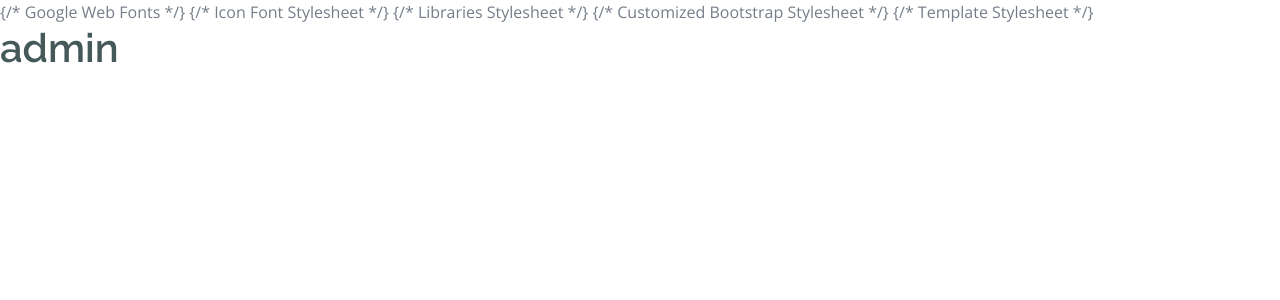
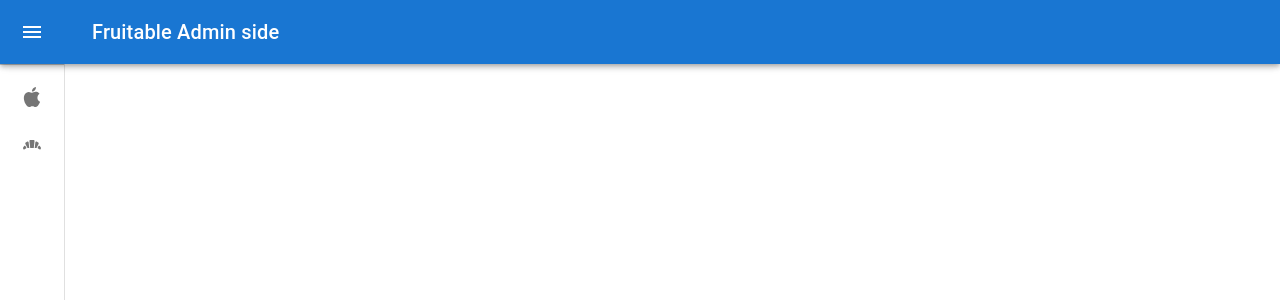
Before and after one commit to DivyeshBhakhar021/fruitables, a React (Create React App) app: page /admin in a window 1280 px wide. Shown: the top 300 px of the page. Built offline with nearby package versions, Linux system fonts and the light colour scheme.

Commit message:
19-3-24-admin side

```diff
--- a/package.json
+++ b/package.json
@@ -6,6 +6,7 @@
     "@emotion/react": "^11.11.4",
     "@emotion/styled": "^11.11.0",
     "@fontsource/roboto": "^5.0.12",
+    "@mui/icons-material": "^5.15.13",
     "@mui/material": "^5.15.13",
     "@mui/styled-engine-sc": "^6.0.0-alpha.17",
     "@mui/x-data-grid": "^6.19.6",
--- a/src/App.js
+++ b/src/App.js
@@ -13,7 +13,6 @@ function App() {
         <Route element={<PrivateRoutes />}>
           <Route exect path='/admin/*' element={<AdminRoutes />} />
         </Route>
-
       </Routes>
     </>
   );
--- a/src/admin/component/Product/Product.js
+++ b/src/admin/component/Fruits/Fruits.js
@@ -8,7 +8,7 @@ import DialogContent from '@mui/material/DialogContent';
 import DialogContentText from '@mui/material/DialogContentText';
 import DialogTitle from '@mui/material/DialogTitle';
 
-function Product(props) {
+function Fruits(props) {
 
   const [open, setOpen] = React.useState(false);
 
@@ -59,7 +59,7 @@ function Product(props) {
       <div style={{ textAlign: 'end', marginRight:'50px' }}>
         <React.Fragment>
           <Button variant="outlined" onClick={handleClickOpen}>
-            Open form dialog
+            Add Product
           </Button>
           <Dialog
             open={open}
@@ -73,29 +73,16 @@ function Product(props) {
                 const email = formJson.email;
                 console.log(email);
                 handleClose();
-
-
-
-                // const formData = new FormData(event.currentTarget);
-                // const formJson = Object.fromEntries(formData.entries());
-
-                // const formDataname = new FormData(event.currentTarget);
-                // const formJsonname = Object.fromEntries(formDataname.entries());
-
-                // const email = formJson.email;
-                // const text = formJsonname.text;
-                // console.log(email);
-                // console.log(text);
               },
             }}
           >
 
-            <DialogTitle>Subscribe</DialogTitle>
+            <DialogTitle>Add The Product</DialogTitle>
             <DialogContent>
-              <DialogContentText>
-                To subscribe to this website, please enter your email address here. We
-                will send updates occasionally.
-              </DialogContentText>
+                {/* <DialogContentText>
+                  To subscribe to this website, please enter your email address here. We
+                  will send updates occasionally.
+                </DialogContentText> */}
               <TextField
                 autoFocus
                 required
@@ -154,7 +141,7 @@ function Product(props) {
             </DialogContent>
             <DialogActions>
               <Button onClick={handleClose}>Cancel</Button>
-              <Button type="submit">Subscribe</Button>
+              <Button type="submit">Add</Button>
             </DialogActions>
           </Dialog>
         </React.Fragment>
@@ -178,4 +165,4 @@ function Product(props) {
   );
 }
 
-export default Product;
+export default Fruits;
--- /dev/null
+++ b/src/admin/component/Layout/Layout.js
@@ -0,0 +1,180 @@
+import * as React from 'react';
+import { styled, useTheme } from '@mui/material/styles';
+import Box from '@mui/material/Box';
+import MuiDrawer from '@mui/material/Drawer';
+import MuiAppBar from '@mui/material/AppBar';
+import Toolbar from '@mui/material/Toolbar';
+import List from '@mui/material/List';
+import CssBaseline from '@mui/material/CssBaseline';
+import Typography from '@mui/material/Typography';
+import Divider from '@mui/material/Divider';
+import IconButton from '@mui/material/IconButton';
+import MenuIcon from '@mui/icons-material/Menu';
+import ChevronLeftIcon from '@mui/icons-material/ChevronLeft';
+import ChevronRightIcon from '@mui/icons-material/ChevronRight';
+import ListItem from '@mui/material/ListItem';
+import ListItemButton from '@mui/material/ListItemButton';
+import ListItemIcon from '@mui/material/ListItemIcon';
+import ListItemText from '@mui/material/ListItemText';
+import InboxIcon from '@mui/icons-material/MoveToInbox';
+import MailIcon from '@mui/icons-material/Mail';
+import AppleIcon from '@mui/icons-material/Apple';
+import BakeryDiningIcon from '@mui/icons-material/BakeryDining';
+import { NavLink } from 'react-router-dom';
+
+const drawerWidth = 240;
+
+const openedMixin = (theme) => ({
+  width: drawerWidth,
+  transition: theme.transitions.create('width', {
+    easing: theme.transitions.easing.sharp,
+    duration: theme.transitions.duration.enteringScreen,
+  }),
+  overflowX: 'hidden',
+});
+
+const closedMixin = (theme) => ({
+  transition: theme.transitions.create('width', {
+    easing: theme.transitions.easing.sharp,
+    duration: theme.transitions.duration.leavingScreen,
+  }),
+  overflowX: 'hidden',
+  width: `calc(${theme.spacing(7)} + 1px)`,
+  [theme.breakpoints.up('sm')]: {
+    width: `calc(${theme.spacing(8)} + 1px)`,
+  },
+});
+
+const DrawerHeader = styled('div')(({ theme }) => ({
+  display: 'flex',
+  alignItems: 'center',
+  justifyContent: 'flex-end',
+  padding: theme.spacing(0, 1),
+  // necessary for content to be below app bar
+  ...theme.mixins.toolbar,
+}));
+
+const AppBar = styled(MuiAppBar, {
+  shouldForwardProp: (prop) => prop !== 'open',
+})(({ theme, open }) => ({
+  zIndex: theme.zIndex.drawer + 1,
+  transition: theme.transitions.create(['width', 'margin'], {
+    easing: theme.transitions.easing.sharp,
+    duration: theme.transitions.duration.leavingScreen,
+  }),
+  ...(open && {
+    marginLeft: drawerWidth,
+    width: `calc(100% - ${drawerWidth}px)`,
+    transition: theme.transitions.create(['width', 'margin'], {
+      easing: theme.transitions.easing.sharp,
+      duration: theme.transitions.duration.enteringScreen,
+    }),
+  }),
+}));
+
+const Drawer = styled(MuiDrawer, { shouldForwardProp: (prop) => prop !== 'open' })(
+  ({ theme, open }) => ({
+    width: drawerWidth,
+    flexShrink: 0,
+    whiteSpace: 'nowrap',
+    boxSizing: 'border-box',
+    ...(open && {
+      ...openedMixin(theme),
+      '& .MuiDrawer-paper': openedMixin(theme),
+    }),
+    ...(!open && {
+      ...closedMixin(theme),
+      '& .MuiDrawer-paper': closedMixin(theme),
+    }),
+  }),
+);
+
+
+const adminlink =[
+    {
+        title:'Fruits',
+        to:'/admin/Fruits',
+        icon:<AppleIcon/>
+    },
+    {
+        title:'vegetables',
+        to:'/admin/vegetables',
+        icon:<BakeryDiningIcon/>
+    },
+
+]
+
+export default function Layout({children}) {
+  const theme = useTheme();
+  const [open, setOpen] = React.useState(false);
+
+  const handleDrawerOpen = () => {
+    setOpen(true);
+  };
+
+  const handleDrawerClose = () => {
+    setOpen(false);
+  };
+
+  return (
+    <Box sx={{ display: 'flex' }}>
+      <CssBaseline />
+      <AppBar position="fixed" open={open}>
+        <Toolbar>
+          <IconButton
+            color="inherit"
+            aria-label="open drawer"
+            onClick={handleDrawerOpen}
+            edge="start"
+            sx={{
+              marginRight: 5,
+              ...(open && { display: 'none' }),
+            }}
+          >
+            <MenuIcon />
+          </IconButton>
+          <Typography variant="h6" noWrap component="div">
+            Fruitable Admin side
+          </Typography>
+        </Toolbar>
+      </AppBar>
+      <Drawer variant="permanent" open={open}>
+        <DrawerHeader>
+          <IconButton onClick={handleDrawerClose}>
+            {theme.direction === 'rtl' ? <ChevronRightIcon /> : <ChevronLeftIcon />}
+          </IconButton>
+        </DrawerHeader>
+        <Divider />
+        <List>
+          {adminlink.map((value, index) => (
+            <ListItem key={index} disablePadding component={NavLink} to={value.to} sx={{ display: 'block' }}>
+              <ListItemButton
+                sx={{
+                  minHeight: 48,
+                  justifyContent: open ? 'initial' : 'center',
+                  px: 2.5,
+                }}
+              >
+                <ListItemIcon
+                  sx={{
+                    minWidth: 0,
+                    mr: open ? 3 : 'auto',
+                    justifyContent: 'center',
+                  }}
+                >
+                  {value.icon}
+                </ListItemIcon>
+                <ListItemText primary={value.title} sx={{ opacity: open ? 1 : 0 }} />
+              </ListItemButton>
+            </ListItem>
+          ))}
+        </List>
+
+      </Drawer>
+      <Box component="main" sx={{ flexGrow: 1, p: 3 }}>
+        <DrawerHeader />
+        {children}
+      </Box>
+    </Box>
+  );
+}
--- /dev/null
+++ b/src/admin/component/Vegetables/Vegetables.js
@@ -0,0 +1,11 @@
+import React from 'react';
+
+function Vegetables(props) {
+    return (
+        <div>
+            <h1>vegetables page</h1>
+        </div>
+    );
+}
+
+export default Vegetables;
--- a/src/routs/AdminRoutes.js
+++ b/src/routs/AdminRoutes.js
@@ -1,15 +1,19 @@
 import React from 'react';
-import Product from '../admin/component/Product/Product';
+import Fruits from '../admin/component/Fruits/Fruits';
 import { Route, Routes } from 'react-router-dom';
+import Layout from '../admin/component/Layout/Layout';
+import Vegetables from '../admin/component/Vegetables/Vegetables';
 
 function AdminRoutes(props) {
   return (
     <div>
       <h1>admin</h1>
-
+      <Layout>
         <Routes >
-        <Route exect path='/product' element={<Product />} />
+          <Route exect path='/Fruits' element={<Fruits />} />
+          <Route exect path='/vegetables' element={< Vegetables />} />
         </Routes>
+      </Layout>
     </div>
   );
 }
```
Also changed, not shown: 1 other file (tests, documents, lock files or other folders). Lines whose indentation alone changed are shown as unchanged.
